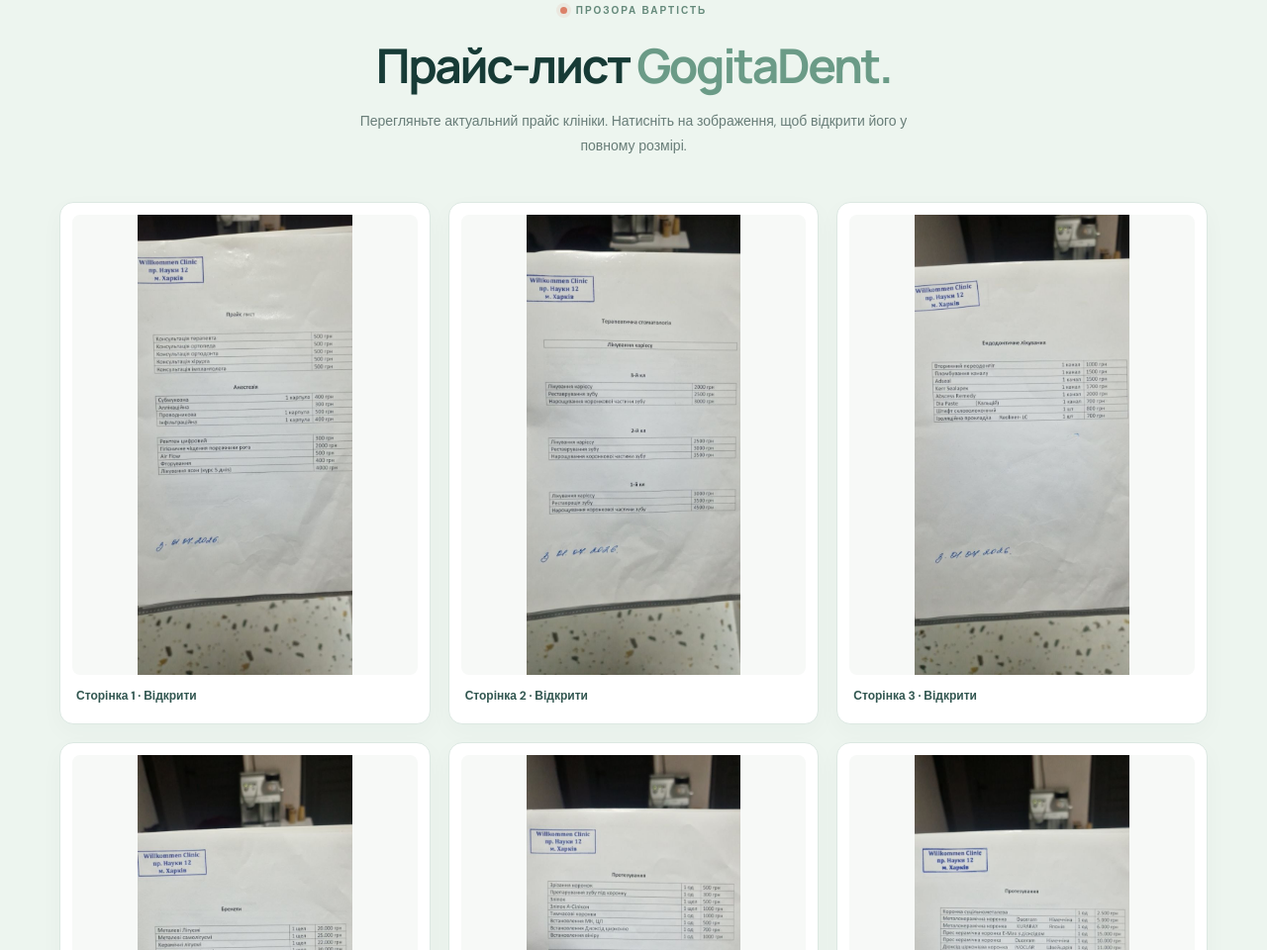
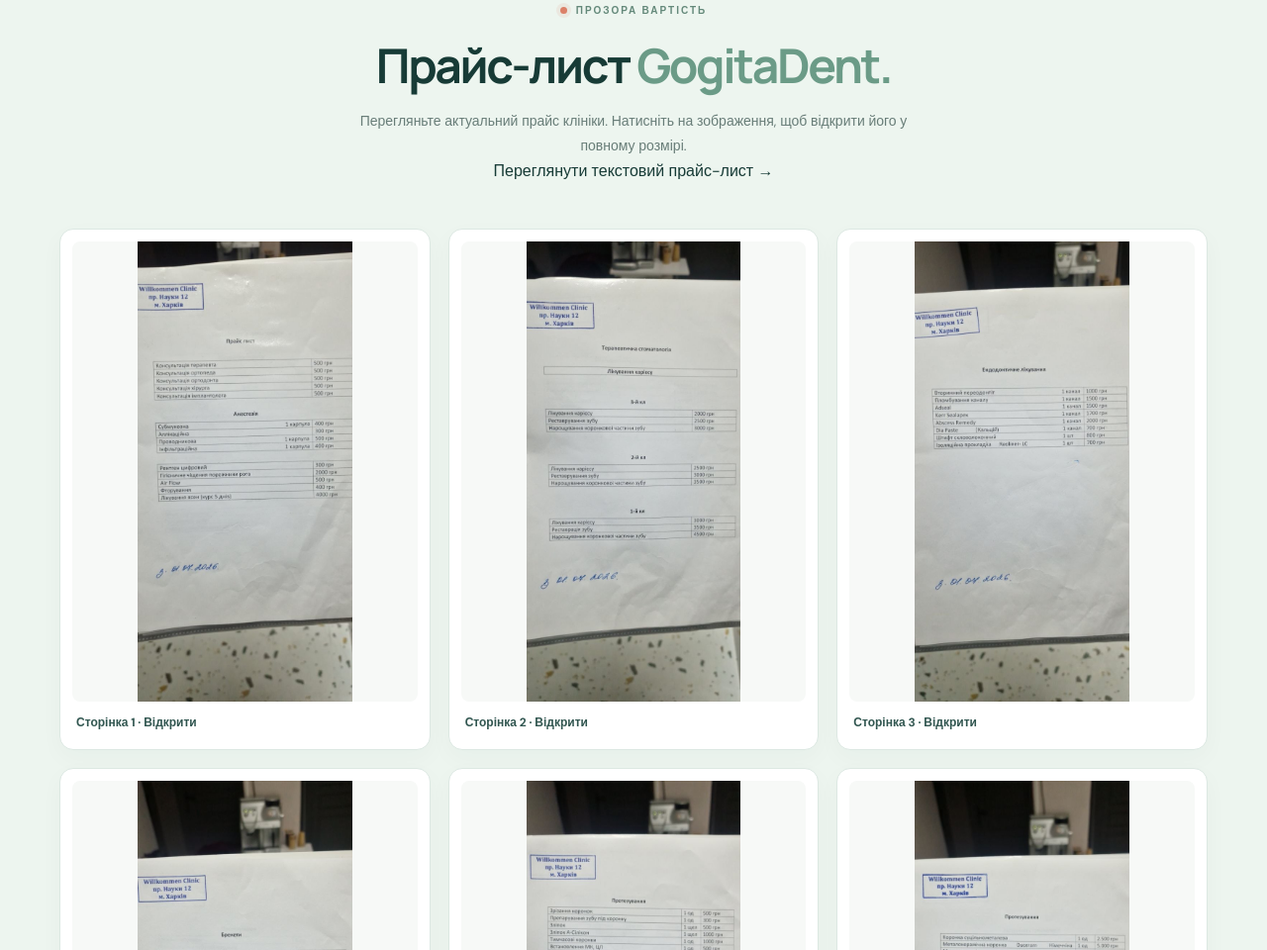
Before and after one commit to dzambaladev/dental, a plain HTML site: page index.html in a window 1280 px wide. Shown: the part 2248-3208 px from the top of the page at 99% size. Drawn offline with Linux system fonts and the light colour scheme.

Commit message:
Link homepage to full text price list

```diff
--- a/index.html
+++ b/index.html
@@ -145,6 +145,7 @@
           <p class="eyebrow"><span class="eyebrow-dot"></span><span data-i18n="pricesEyebrow">ПРОЗОРА ВАРТІСТЬ</span></p>
           <h2 data-i18n="pricesTitle">Прайс-лист <em>GogitaDent.</em></h2>
           <p class="section-intro" data-i18n="pricesIntro">Перегляньте актуальний прайс клініки. Натисніть на зображення, щоб відкрити його у повному розмірі.</p>
+          <p class="price-text-link"><a href="price-list.html" data-i18n="fullPriceLink">Переглянути текстовий прайс-лист →</a></p>
         </div>
         <div class="prices-grid">
           <a class="price-sheet" href="прайс/photo_2026-10-20_23-58-40.jpg" target="_blank" rel="noopener noreferrer" aria-label="Відкрити прайс-лист, сторінка 1"><img src="прайс/photo_2026-10-20_23-58-40.jpg" alt="Прайс-лист GogitaDent, сторінка 1" loading="lazy"><span data-i18n="priceSheet1">Сторінка 1 · Відкрити</span></a>
```
